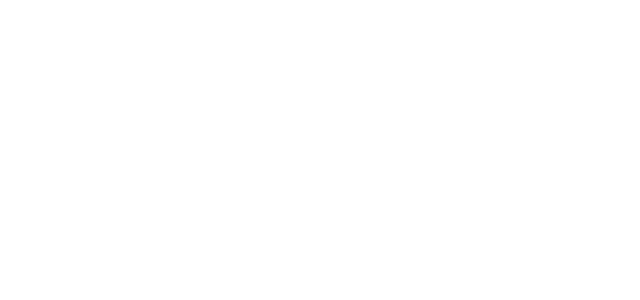
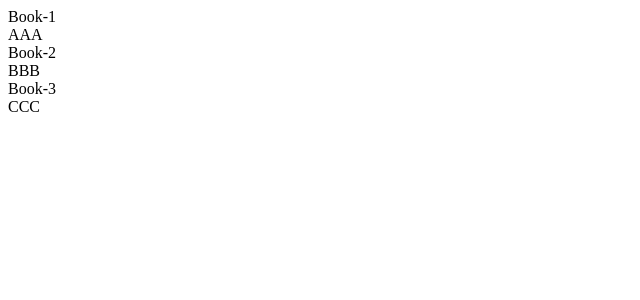
Before and after one commit to tta2yta/redux-books-store, a React (Create React App) app: page / in a window 1280 px wide. Shown: the top 300 px of the page, without its empty margins (0-640 px from the left). Built offline with nearby package versions, Linux system fonts and the light colour scheme.

Commit message:
Add HTML displaying books

```diff
--- a/src/App.js
+++ b/src/App.js
@@ -1,8 +1,11 @@
 import './App.css';
+import BookList from './components/book/BookList';
 
 function App() {
   return (
-    <div className="App" />
+    <div className="App">
+      <BookList />
+    </div>
   );
 }
 
--- a/src/components/book/BookList.js
+++ b/src/components/book/BookList.js
@@ -1,26 +1,40 @@
-
-const bookList=()=>{
-    const books=[
+const bookList = () => {
+  const books = [
     {
       id: 1,
-            title:"Book-1",
-            author:"AAA",
-            categories:"category -1"
+      title: 'Book-1',
+      author: 'AAA',
+      categories: 'category -1',
     },
     {
       id: 2,
-            title:"Book-2",
-            author:"BBB",
-            categories:"category -2"
-        }
+      title: 'Book-2',
+      author: 'BBB',
+      categories: 'category -2',
+    },
     {
       id: 1,
-            title:"Book-3",
-            author:"CCC",
-            categories:"category -3"
-        }
-    ]
+      title: 'Book-3',
+      author: 'CCC',
+      categories: 'category -3',
+    },
+  ];
 
-}
+  return (
+    <>
+      <div className="bookList">
+        {books.map((item) => (
+          <div key={item.item_id} className="list-item">
+            <div className="book-category">{item.category}</div>
+            <div className="book-title">{item.title}</div>
+            <div className="book-author">{item.author}</div>
+          </div>
 
-export default bookList
+        ))}
+
+      </div>
+    </>
+  );
+};
+
+export default bookList;
```
Lines whose indentation alone changed are shown as unchanged.
